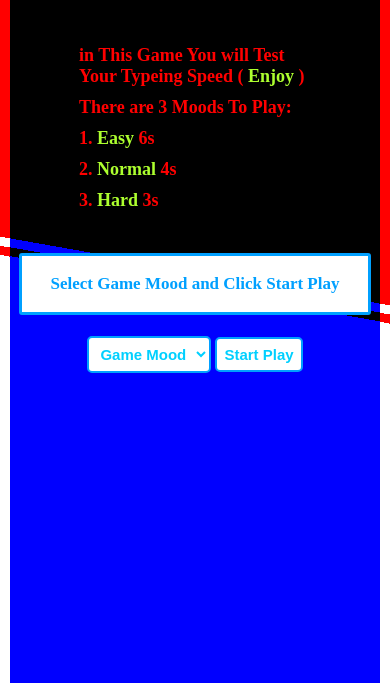
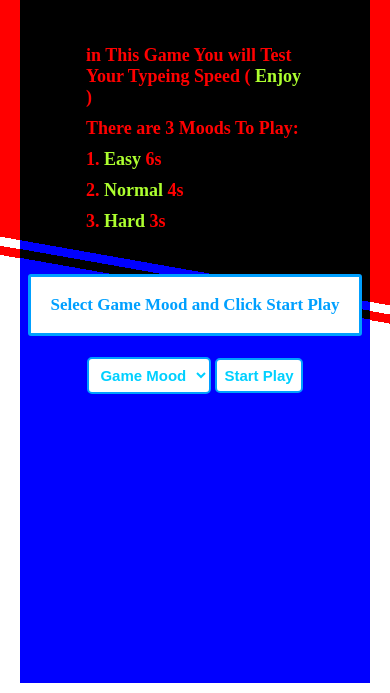
Before and after one commit to Mohamed-Alshurbagy/Type-Game, a plain HTML site: page index.html in a window 390 px wide. Shown: the part 151-844 px from the top of the page. Drawn offline with Linux system fonts and the light colour scheme.

Commit message:
Update style.css

```diff
--- a/style.css
+++ b/style.css
@@ -224,7 +224,7 @@ input {
 
  @media (max-width: 767px){
    .main {
-     width: calc(100% - 20px);
+     width: calc(100% - 40px);
      padding: 5px
    }
 
```
